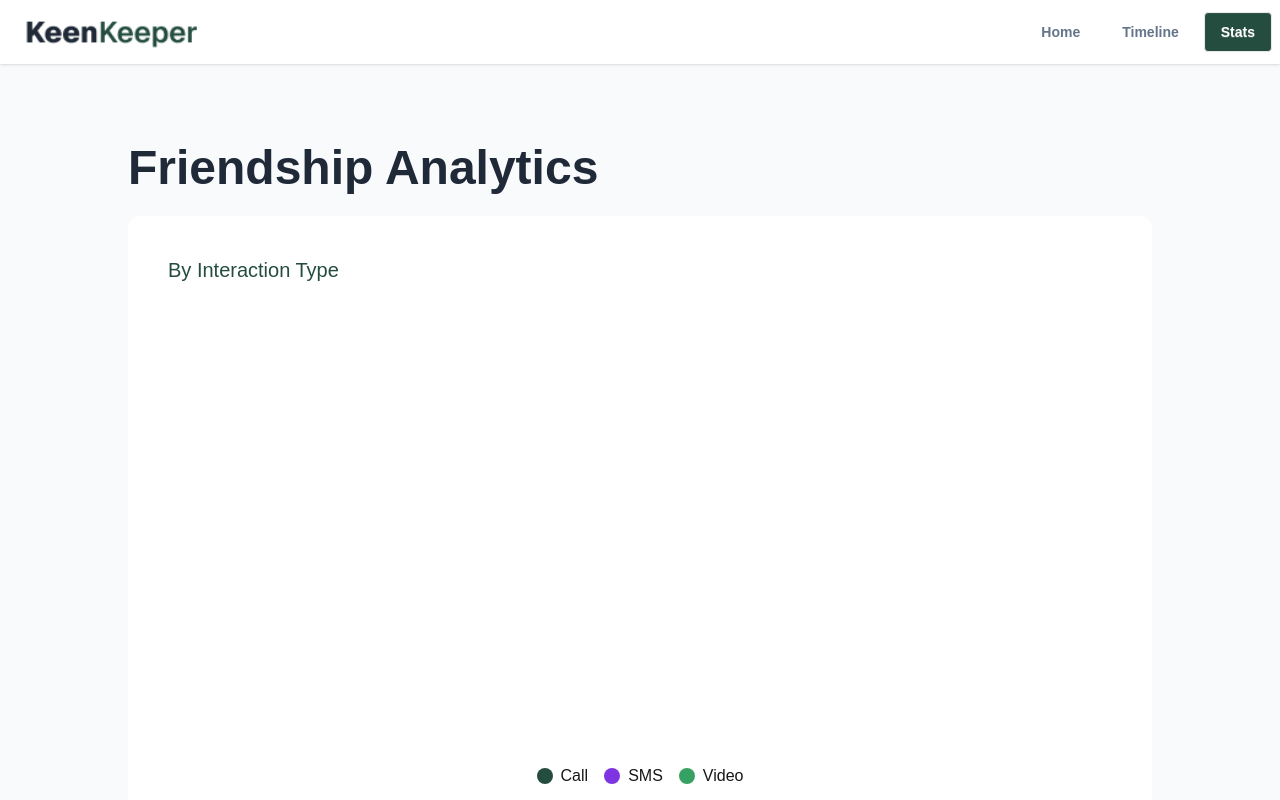
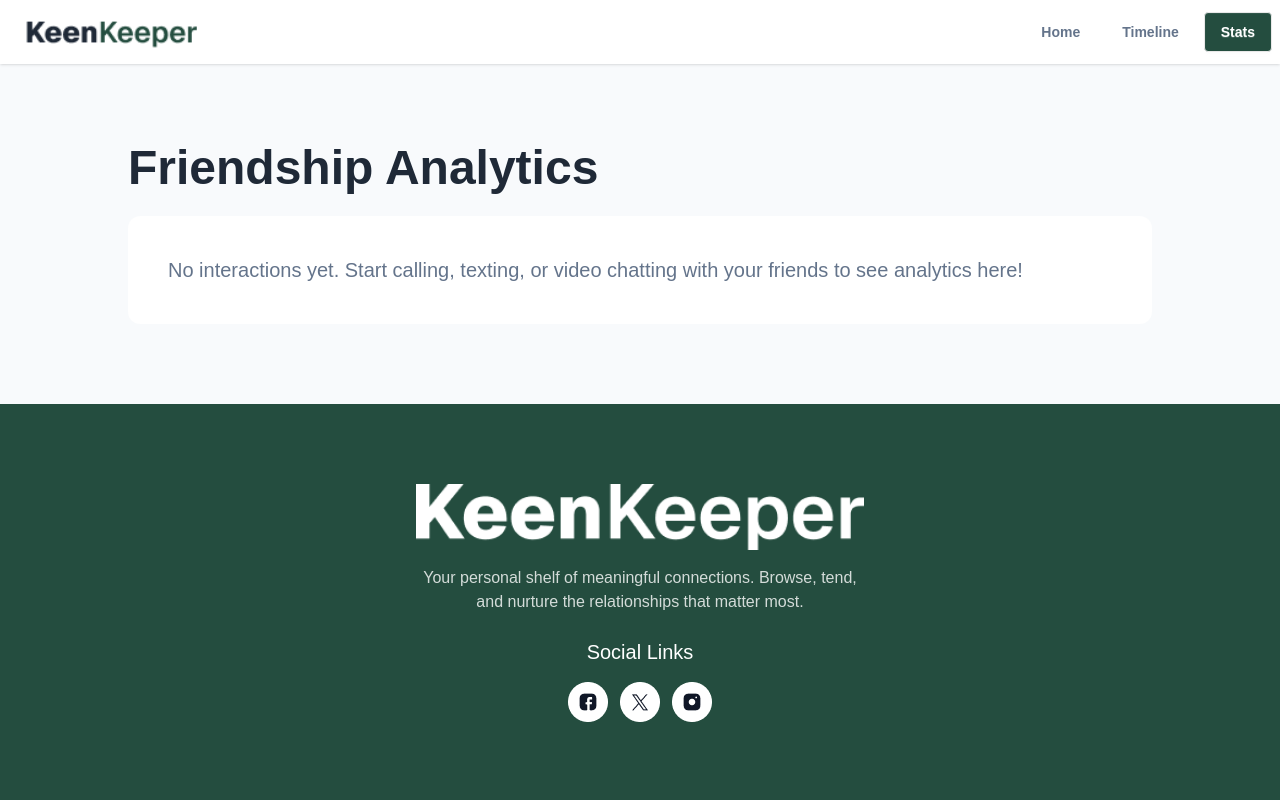
Before and after one commit to chandan-d-karmaker/keenkeeper, a Next.js app: page /stats in a window 1280 px wide. Shown: the top 800 px of the page. Built offline with nearby package versions, Linux system fonts and the light colour scheme.

Commit message:
fixed empty interaction field

```diff
--- a/src/app/stats/page.jsx
+++ b/src/app/stats/page.jsx
@@ -1,15 +1,24 @@
 'use client'
 
 import PieChart from "@/components/PieChart";
+import { useContext } from "react";
+import { friendContext } from "../contextAPI/friendContext";
 
 const StatsPage = () => {
+
+    const { interaction } = useContext(friendContext);
 
 
     return (
         <div className="space-y-6">
             <h3 className='text-5xl font-bold text-[#1F2937]'>Friendship Analytics</h3>
 
+            {
+                interaction.length === 0 ? (
                     <div className="p-10 bg-base-100 rounded-xl">
+                        <h1 className="text-xl font-medium text-[#64748B]">No interactions yet. Start calling, texting, or video chatting with your friends to see analytics here!</h1>
+                    </div>
+                ) : <div className="p-10 bg-base-100 rounded-xl">
                     <h1 className="text-xl font-medium text-[#244D3F]">By Interaction Type</h1>
                     <div className="py-4 flex items-center justify-center">
                         <PieChart />
@@ -29,6 +38,8 @@ const StatsPage = () => {
                         </div>
                     </div>
                 </div>
+            }
+
         </div>
     );
 };
```
Lines whose indentation alone changed are shown as unchanged.
